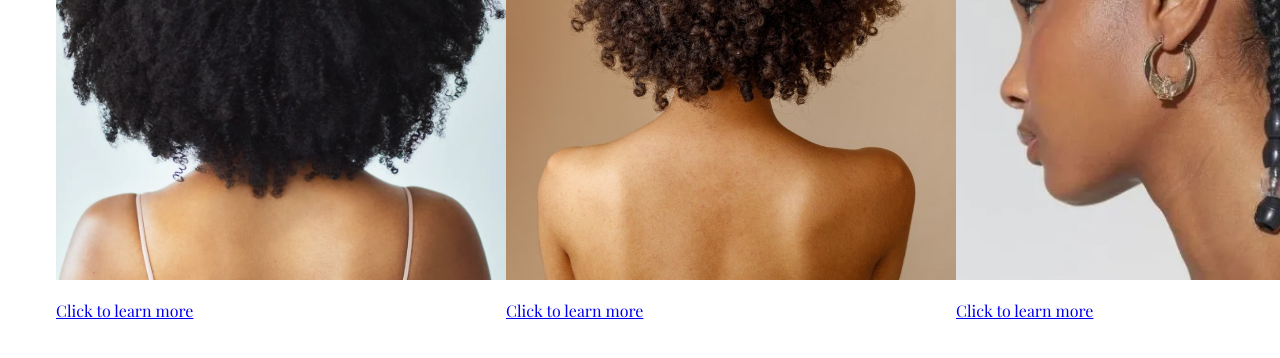
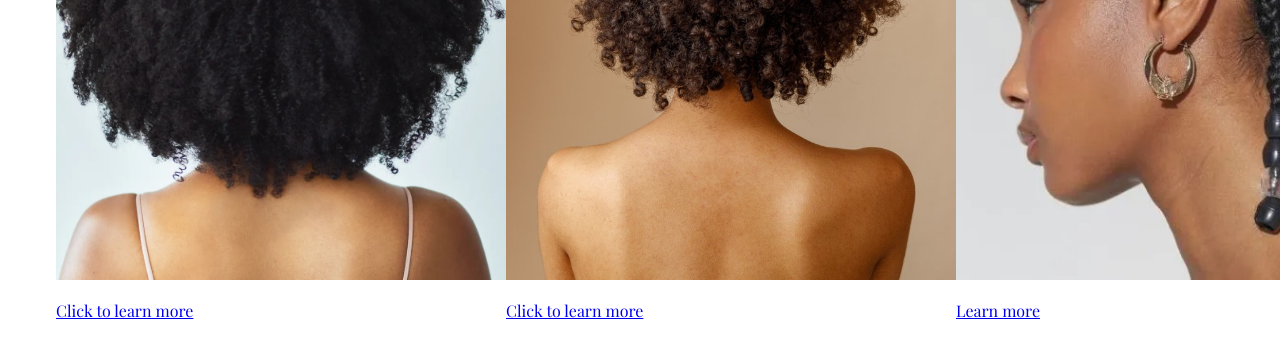
Before and after one commit to aqueelahi/Myproject, a plain HTML site: page html_1/index.html in a window 1280 px wide. Shown: the part 1533-1891 px from the top of the page. Drawn offline with nearby package versions, Linux system fonts and the light colour scheme; a web font is replaced by a local one.

Commit message:
changes to index.html

```diff
--- a/html_1/index.html
+++ b/html_1/index.html
@@ -63,21 +63,21 @@
         <div class= "card-title"><h2>Protective Styles</h2></div>
         <a href="resources.html">
           <img src="protectivehairstyles.webp"  alt="Protective Styles" class="carousel-img">
-          <p>Click to learn more</p>
+          <p>Learn more</p>
         </a>
       </li>
       <li class="card">
         <div class="card-title"><h2>Products and Tools</h2></div>
         <a href="resources.html">
           <img src="products-tools.webp" alt="Products and Tools" class="carousel-img">
-          <p>Click to learn more</p>
+          <p>Learn more</p>
         </a>
       </li>
       <li class="card">
         <div class="card-title"><h2>Hair Health</h2></div>
         <a href="resources.html">
           <img src="health.webp" alt="Hair Health" class="carousel-img">
-          <p>Click to learn more</p>
+          <p>Learn more</p>
         </a>
       </li>
 
@@ -85,7 +85,7 @@
       <div class="card-title"><h2>History</h2></div>
         <a href="resources.html">
           <img src="history.webp" alt="History" class="carousel-img">
-          <p>Click to learn more</p>
+          <p>Learn more</p>
         </a>
       </li>
     </ul>
```
